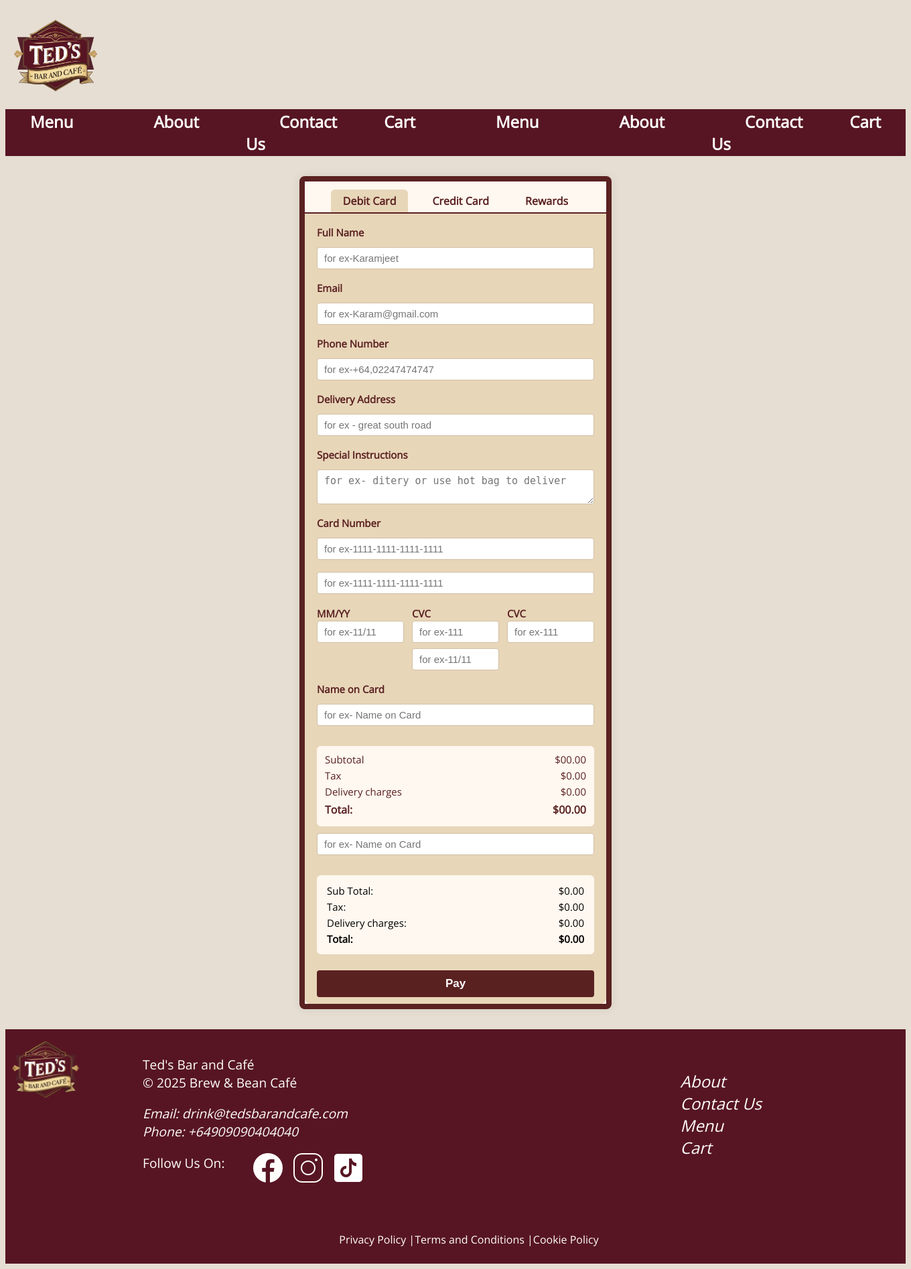
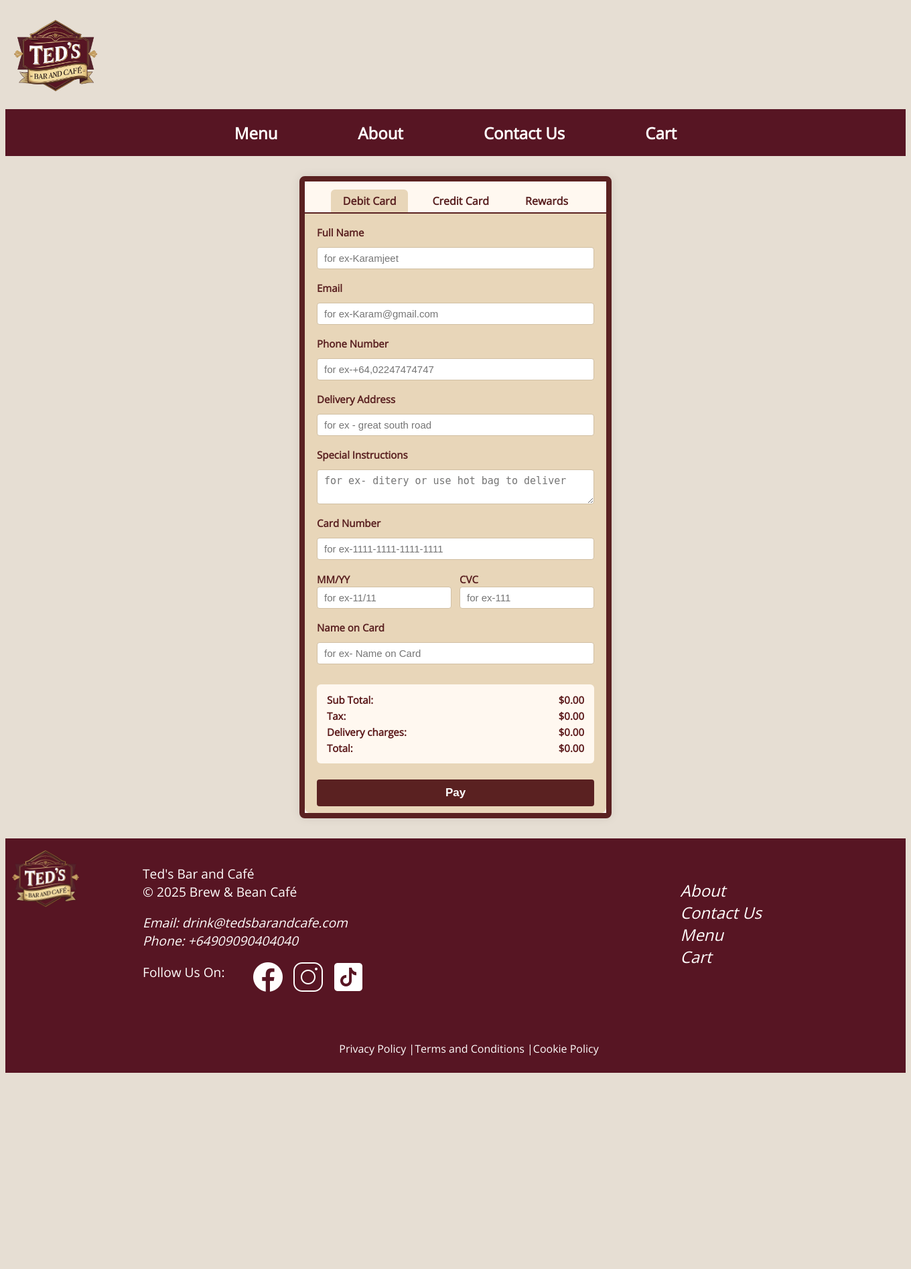
Before and after one commit to 1322harshd/Ted-s-Bar-and-Caf-, a Flask app: page /Payment in a window 1360 px wide. Shown: the whole page at 67% size. After the commit the page ends 1602 px from the top, so only its background shows below. Run offline with Flask 3, Linux system fonts and the light colour scheme.

Commit message:
fixing all the files and clear all bugs now it run smooth with some functions.

```diff
--- a/Templates/Payment.html
+++ b/Templates/Payment.html
@@ -7,7 +7,7 @@
             <span class="tab" data-tab="credit">Credit Card</span>
             <span class="tab" data-tab="rewards">Rewards</span>
         </div>
-        <form class="payment-popup-form" id="payment-form">
+
         <form class="payment-popup-form" id="payment-form" method="POST" action="{{ url_for('order_confirmation') }}">
             <label>Full Name</label>
             <input type="text" name="fullname" id="fullname" placeholder="for ex-Karamjeet" required />
@@ -25,17 +25,13 @@
             <textarea name="instructions" id="instructions" placeholder="for ex- ditery or use hot bag to deliver"></textarea>
 
             <label>Card Number</label>
-            <input type="text" placeholder="for ex-1111-1111-1111-1111" />
+
             <input type="text" name="card_number" placeholder="for ex-1111-1111-1111-1111" required />
 
             <div class="payment-popup-row">
+
                 <div>
                     <label>MM/YY</label>
-                    <input type="text" placeholder="for ex-11/11" />
-                </div>
-                <div>
-                    <label>CVC</label>
-                    <input type="text" placeholder="for ex-111" />
                     <input type="text" name="expiry" placeholder="for ex-11/11" required />
                 </div>
                 <div>
@@ -45,14 +41,7 @@
             </div>
 
             <label>Name on Card</label>
-            <input type="text" placeholder="for ex- Name on Card" />
 
-            <div class="payment-popup-summary">
-                <div>Subtotal <span>$00.00</span></div>
-                <div>Tax <span>$0.00</span></div>
-                <div>Delivery charges <span>$0.00</span></div>
-                <div class="total">Total: <span>$00.00</span></div>
-            </div>
             <input type="text" name="card_name" placeholder="for ex- Name on Card" required />
 
             <div class="payment-popup-summary">
--- a/Templates/base.html
+++ b/Templates/base.html
@@ -39,10 +39,6 @@
             <li><a href="/about">About</a></li>
             <li><a href="/contact">Contact Us</a></li>
             <li><a href="/cart">Cart</a></li>
-            <li><a href="#">Menu</a></li>
-            <li><a href="#">About</a></li>
-            <li><a href="#">Contact Us</a></li>
-            <li><a href="#">Cart</a></li>
 
         </ul>
     </nav>
--- a/app.py
+++ b/app.py
@@ -108,9 +108,7 @@ def payment():
 def feedback():
     # Placeholder for feedback page
     return "<h2>Feedback page coming soon!</h2>"
-@app.route('/order_confirmation')
-def order_confirmation():
-    return render_template('order_confirmation.html')
+
 
 # Order confirmation and payment validation route
 @app.route('/order_confirmation', methods=['GET', 'POST'])
@@ -152,6 +150,7 @@ def order_confirmation():
 
         # If there are errors, re-render payment page with errors
         if errors:
+            # Payment failed, show payment form again
             return render_template(
                 'payment.html',
                 errors=errors,
@@ -160,10 +159,10 @@ def order_confirmation():
                 other_charges=other_charges,
                 total=total
             )
-        # If no errors, show order confirmation page
-        return render_template('order_confirmation.html')
-    # For GET requests, just show confirmation page
-    return render_template('order_confirmation.html')
+        # if the Payment successful, show confirmation with success=True
+        return render_template('order_confirmation.html', success=True)
+    # If GET request, show confirmation with success=False optional
+    return render_template('order_confirmation.html', success=False)
 
 # Run the development server
 if __name__ == '__main__':
--- a/static/styles/styles.css
+++ b/static/styles/styles.css
@@ -795,8 +837,6 @@ padding-left:50px;
   margin: 12px 0 0 0;
   font-size: 15px;
 }
-<<<<<<< HEAD
-=======
 .payment-popup-summary td,
 .payment-popup-summary .summary-value {
   color: #5c1a1b;
@@ -807,129 +847,6 @@ padding-left:50px;
 }
 
 
->>>>>>> 3bbf7dd9cbf7838b200a026c6e7b5519cf86ccc7
-.payment-popup-summary div {
-  display: flex;
-  justify-content: space-between;
-  margin-bottom: 4px;
-  color: #5a2121;
-}
-.payment-popup-summary .total {
-  font-weight: bold;
-  font-size: 16px;
-  margin-top: 6px;
-}
-
-/* Pay Button */
-.payment-popup-pay-btn {
-  background-color: #5a2121;
-  color: white;
-  border: none;
-  padding: 10px 0;
-  width: 100%;
-  border-radius: 4px;
-  cursor: pointer;
-  font-weight: bold;
-  font-size: 17px;
-  margin-top: 14px;
-  margin-bottom: 10px;
-  box-shadow: none;
-  text-align: center;
-}
-.payment-popup-pay-btn:hover {
-  background-color: #4a1415;
-<<<<<<< HEAD
-}
-.hidden {
-    display: none;
-}
-/* Payment Popup Background */
-.payment-popup-bg {
-  background: transparent;
-  padding: 0;
-}
-
-/* Payment Popup Container */
-.payment-popup-container {
-  background: #fff8f0;
-  border: 8px solid #5a2121;
-  border-radius: 8px;
-  width: 450px;         /* Increased from 400px */
-  margin: 30px auto;
-  box-shadow: 0 0 15px rgba(0,0,0,0.08);
-  padding: 0;
-}
-
-/* Payment Tabs */
-.payment-popup-tabs {
-  display: flex;
-  justify-content: center;
-  background: #fff8f0;
-  border-bottom: 2px solid #5a2121;
-  border-radius: 8px 8px 0 0;
-  padding: 12px 0 0 0;
-  font-size: 16px;
-  font-weight: bold;
-  gap: 18px;
-}
-.payment-popup-tabs span {
-  color: #5a2121;
-  padding: 6px 18px;
-  cursor: pointer;
-  border-radius: 6px 6px 0 0;
-  background: none;
-}
-.payment-popup-tabs .active {
-  background: #e8d6b9;
-  color: #5a2121;
-}
-
-/* Payment Form */
-.payment-popup-form {
-  padding: 18px 18px 0 18px;
-  background: #e8d6b9;
-  border-radius: 0 0 8px 8px;
-  display: flex;
-  flex-direction: column;
-  gap: 10px;
-}
-
-/* Labels and Inputs */
-.payment-popup-form label {
-  font-weight: bold;
-  color: #5a2121;
-  margin-bottom: 2px;
-  font-size: 15px;
-}
-.payment-popup-form input,
-.payment-popup-form textarea {
-  width: 100%;
-  padding: 7px 10px;
-  border: 1px solid #d1bfa3;
-  border-radius: 4px;
-  font-size: 15px;
-  background: #fff;
-  margin-bottom: 8px;
-  box-sizing: border-box;
-}
-
-/* Row for MM/YY and CVC */
-.payment-popup-row {
-  display: flex;
-  gap: 12px;
-}
-.payment-popup-row > div {
-  flex: 1;
-}
-
-/* Payment Summary */
-.payment-popup-summary {
-  background: #fff8f0;
-  border-radius: 6px;
-  padding: 10px 12px;
-  margin: 12px 0 0 0;
-  font-size: 15px;
-}
 .payment-popup-summary div {
   display: flex;
   justify-content: space-between;
@@ -962,6 +879,6 @@ padding-left:50px;
   background-color: #4a1415;
 }
 
-=======
+.hidden {
+    display: none;
 }
->>>>>>> 3bbf7dd9cbf7838b200a026c6e7b5519cf86ccc7
```
Also changed, not shown: other parts of static/styles/styles.css (+49 -7 lines), Templates/order_confirmation.html (+22 -9 lines).
